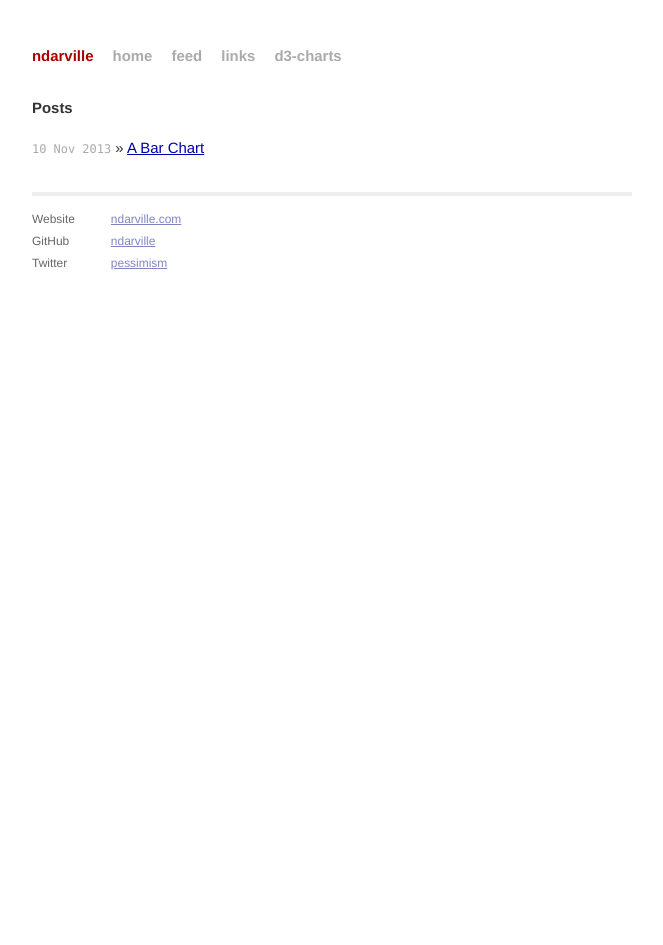
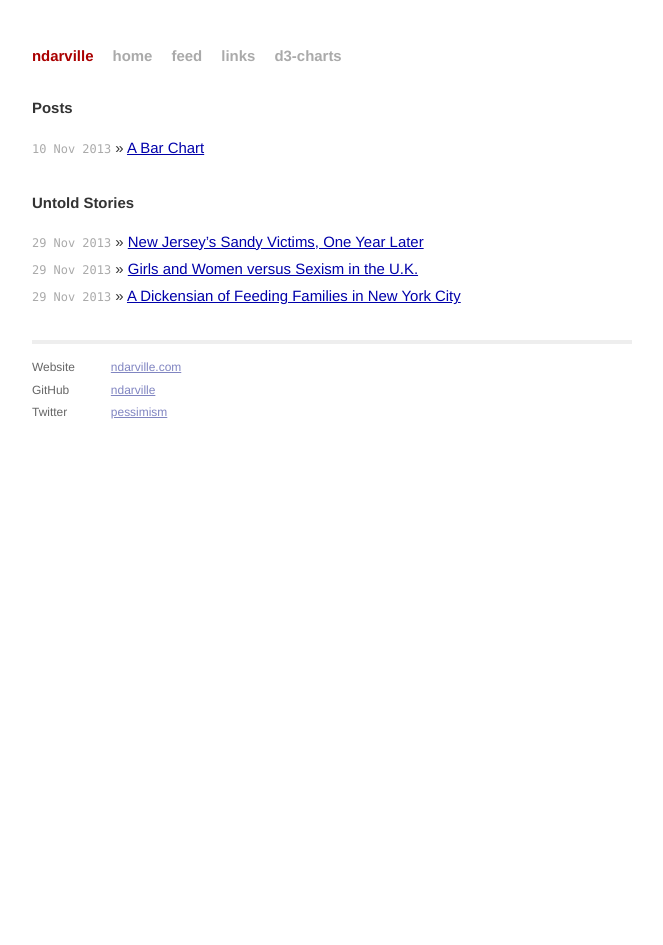
Before and after one commit to ndarville/ndarville.github.io, a Jekyll site: the page built from index.html, in a window 1280 px wide. Shown: the whole page, without its empty margins (308-971 px from the left). Built offline with Jekyll 4.4.1, drawn with Linux system fonts in a browser that asks for light colours; Markdown is read by kramdown in place of the engine named in the settings.

Commit message:
Added untold stories

```diff
--- a/index.html
+++ b/index.html
@@ -9,4 +9,11 @@ title: ndarville.github.io
         <li><span>{{ post.date | date_to_string }}</span> &raquo; <a href="{{ post.url | remove:".html" }}">{{ post.title }}</a></li>
     {% endfor %}
     </ul>
+
+    <h1>Untold Stories</h1>
+    <ul class="posts untold">
+        <li><span>29 Nov 2013</span> &raquo; <a href="http://www.monmouth.edu/assets/0/32212254770/32212254991/32212254992/32212254994/32212254995/30064771087/e3a9c1b9-dd05-430b-adab-5dfd4b7afede.pdf">New Jersey&rsquo;s Sandy Victims, One Year Later</a></li>
+        <li><span>29 Nov 2013</span> &raquo; <a href="http://girlsattitudes.girlguiding.org.uk/about_the_survey/2013_survey.aspx">Girls and Women versus Sexism in the U.K.</a></li>
+        <li><span>29 Nov 2013</span> &raquo; <a href="http://nyccah.org/hungersurvey">A Dickensian of Feeding Families in New York City</a></li>
+    </ul>
 </div>
```
